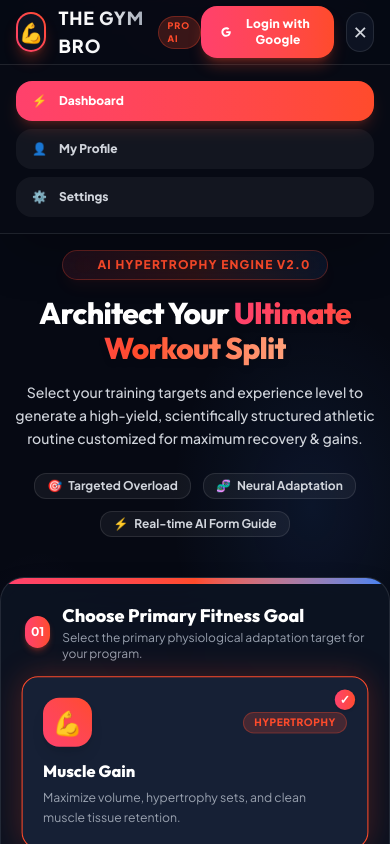
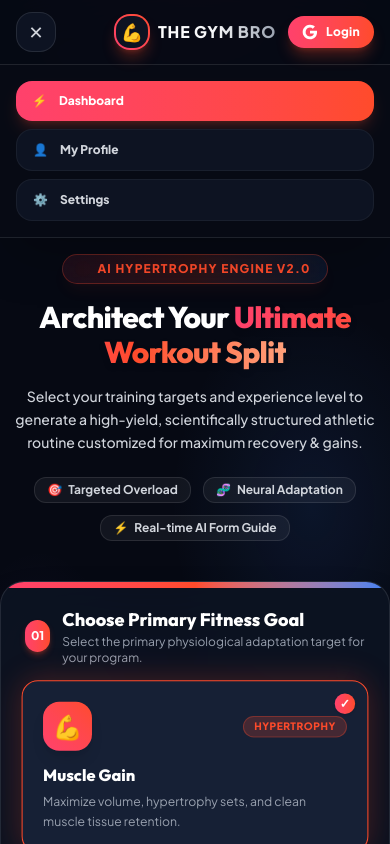
Before and after one commit to gouravgaba-git/Gym-bro-AI, a React (Vite) app: page /dashboard in a window 390 px wide. Both pictures are taken after a click on the button "Toggle Navigation Menu". Shown: the top 844 px of the page. Built offline with nearby package versions, Linux system fonts and the light colour scheme; no server answers.

Commit message:
update navbar for mobile devices

```diff
--- a/src/components/Navbar.jsx
+++ b/src/components/Navbar.jsx
@@ -30,34 +30,48 @@
 
   return (
     <header className="sticky top-0 z-50 backdrop-blur-xl bg-[#070a14]/85 border-b border-white/10 shadow-2xl transition-all duration-300">
-      <div className="max-w-7xl mx-auto px-4 sm:px-6 lg:px-8 h-16 sm:h-20 flex items-center justify-between">
+      <div className="max-w-7xl mx-auto px-4 sm:px-6 lg:px-8 h-16 sm:h-20 flex items-center justify-between relative">
 
-        {/* Brand Logo */}
+        {/* Mobile Left: Three-Line Hamburger Button */}
+        <div className="flex items-center md:hidden">
+          <button
+            className="w-10 h-10 rounded-2xl bg-[#0d1322] border border-white/10 text-gray-300 hover:text-white flex items-center justify-center transition-all cursor-pointer active:scale-95"
+            onClick={() => setMobileMenuOpen(!mobileMenuOpen)}
+            aria-label="Toggle Navigation Menu"
+          >
+            <span className="text-lg">{mobileMenuOpen ? "✕" : "☰"}</span>
+          </button>
+        </div>
+
+        {/* Brand Logo (Centered on mobile, Left-aligned on desktop) */}
         <div
-          className="flex items-center gap-3 cursor-pointer group"
-          onClick={() => navigate("/dashboard")}
+          className="flex items-center gap-2 sm:gap-3 cursor-pointer group absolute left-1/2 -translate-x-1/2 md:static md:translate-x-0"
+          onClick={() => {
+            setMobileMenuOpen(false);
+            navigate("/dashboard");
+          }}
         >
-          <div className="w-10 h-10 rounded-2xl bg-gradient-to-tr from-[#ff416c] to-[#ff4b2b] p-0.5 shadow-lg shadow-[#ff4b2b]/30 group-hover:scale-105 transition-transform duration-300">
+          <div className="w-9 h-9 sm:w-10 sm:h-10 rounded-2xl bg-gradient-to-tr from-[#ff416c] to-[#ff4b2b] p-0.5 shadow-lg shadow-[#ff4b2b]/30 group-hover:scale-105 transition-transform duration-300">
             <div className="w-full h-full bg-[#0d1322] rounded-[14px] flex items-center justify-center">
-              <span className="text-xl group-hover:rotate-12 transition-transform duration-300">💪</span>
+              <span className="text-lg sm:text-xl group-hover:rotate-12 transition-transform duration-300">💪</span>
             </div>
           </div>
           <div className="flex flex-col">
-            <div className="flex items-center gap-2">
-              <span className="font-black text-lg sm:text-xl tracking-wider bg-gradient-to-r from-white via-gray-100 to-gray-400 bg-clip-text text-transparent uppercase">
+            <div className="flex items-center gap-1.5 sm:gap-2">
+              <span className="font-black text-base sm:text-xl tracking-wider bg-gradient-to-r from-white via-gray-100 to-gray-400 bg-clip-text text-transparent uppercase whitespace-nowrap">
                 THE GYM BRO
               </span>
-              <span className="px-2 py-0.5 rounded-full text-[9px] font-black tracking-widest bg-[#ff4b2b]/20 text-[#ff4b2b] border border-[#ff4b2b]/30 uppercase">
+              <span className="px-1.5 sm:px-2 py-0.5 rounded-full text-[8px] sm:text-[9px] font-black tracking-widest bg-[#ff4b2b]/20 text-[#ff4b2b] border border-[#ff4b2b]/30 uppercase hidden sm:inline-block">
                 PRO AI
               </span>
             </div>
-            <span className="text-[10px] text-gray-400 font-medium tracking-wide hidden sm:block">
+            <span className="text-[10px] text-gray-400 font-medium tracking-wide hidden lg:block">
               HYPERTROPHY & SPLIT SYSTEM
             </span>
           </div>
         </div>
 
-        {/* Desktop Nav Links */}
+        {/* Desktop Nav Links (Center Segmented Pill) */}
         <nav className="hidden md:flex items-center gap-1.5 p-1.5 rounded-full bg-[#0d1322]/90 border border-white/10 shadow-inner">
           <NavLink
             to="/dashboard"
@@ -90,32 +104,33 @@
           </button>
         </nav>
 
-        {/* Right Actions: Auth Button / User Dropdown */}
+        {/* Mobile & Desktop Right Actions: Auth Button / User Dropdown */}
         <div className="flex items-center gap-3" ref={dropdownRef}>
           {!isAuthenticated ? (
             <button
-              className="px-5 py-2.5 rounded-2xl bg-gradient-to-r from-[#ff416c] to-[#ff4b2b] hover:from-[#ff4b2b] hover:to-[#ff416c] text-white text-xs font-extrabold tracking-wide flex items-center gap-2.5 shadow-lg shadow-[#ff4b2b]/30 hover:scale-[1.03] active:scale-95 transition-all duration-300 cursor-pointer"
+              className="px-3.5 sm:px-5 py-2 sm:py-2.5 rounded-2xl bg-gradient-to-r from-[#ff416c] to-[#ff4b2b] hover:from-[#ff4b2b] hover:to-[#ff416c] text-white text-xs font-extrabold tracking-wide flex items-center gap-2 shadow-lg shadow-[#ff4b2b]/30 hover:scale-[1.03] active:scale-95 transition-all duration-300 cursor-pointer"
               onClick={() => openAuthModal("Sign in with Google to save custom workout splits & access AI features.")}
             >
-              <svg className="w-4 h-4 fill-current" viewBox="0 0 24 24">
+              <svg className="w-4 h-4 fill-current shrink-0" viewBox="0 0 24 24">
                 <path d="M22.56 12.25c0-.78-.07-1.53-.2-2.25H12v4.26h5.92c-.26 1.37-1.04 2.53-2.21 3.31v2.77h3.57c2.08-1.92 3.28-4.74 3.28-8.09z" />
                 <path d="M12 23c2.97 0 5.46-.98 7.28-2.66l-3.57-2.77c-.98.66-2.23 1.06-3.71 1.06-2.86 0-5.29-1.93-6.16-4.53H2.18v2.84C3.99 20.53 7.7 23 12 23z" />
                 <path d="M5.84 14.09c-.22-.66-.35-1.36-.35-2.09s.13-1.43.35-2.09V7.06H2.18C1.43 8.55 1 10.22 1 12s.43 3.45 1.18 4.94l2.85-2.22.81-.63z" />
                 <path d="M12 5.38c1.62 0 3.06.56 4.21 1.64l3.15-3.15C17.45 2.09 14.97 1 12 1 7.7 1 3.99 3.47 2.18 7.06l3.66 2.84c.87-2.6 3.3-4.52 6.16-4.52z" />
               </svg>
-              <span>Login with Google</span>
+              <span className="hidden sm:inline">Login with Google</span>
+              <span className="sm:hidden">Login</span>
             </button>
           ) : (
             <div className="relative">
               <button
-                className="flex items-center gap-3 bg-[#0d1322] hover:bg-[#161f33] border border-white/10 p-1.5 pr-4 rounded-full cursor-pointer transition-all duration-300 shadow-md group"
+                className="flex items-center gap-2 sm:gap-3 bg-[#0d1322] hover:bg-[#161f33] border border-white/10 p-1.5 pr-2.5 sm:pr-4 rounded-full cursor-pointer transition-all duration-300 shadow-md group"
                 onClick={() => setDropdownOpen(!dropdownOpen)}
               >
                 <div className="relative">
                   <img
                     src={user?.profilePhoto || "https://lh3.googleusercontent.com/a/default-user"}
                     alt={user?.name || "User Avatar"}
-                    className="w-8 h-8 rounded-full object-cover ring-2 ring-[#ff4b2b]/50 group-hover:ring-[#ff4b2b] transition-all"
+                    className="w-7 h-7 sm:w-8 sm:h-8 rounded-full object-cover ring-2 ring-[#ff4b2b]/50 group-hover:ring-[#ff4b2b] transition-all"
                     onError={(e) => {
                       e.target.src = "https://lh3.googleusercontent.com/a/default-user";
                     }}
@@ -189,19 +204,10 @@
               )}
             </div>
           )}
-
-          {/* Mobile Hamburger Toggle Button */}
-          <button
-            className="md:hidden w-10 h-10 rounded-2xl bg-[#0d1322] border border-white/10 text-gray-300 hover:text-white flex items-center justify-center transition-all cursor-pointer"
-            onClick={() => setMobileMenuOpen(!mobileMenuOpen)}
-            aria-label="Toggle Navigation Menu"
-          >
-            <span className="text-lg">{mobileMenuOpen ? "✕" : "☰"}</span>
-          </button>
         </div>
       </div>
 
-      {/* Mobile Nav Drawer */}
+      {/* Mobile Nav Drawer (Opens when clicking left three-line button) */}
       {mobileMenuOpen && (
         <div className="md:hidden border-t border-white/10 bg-[#070a14] px-4 py-4 space-y-2 animate-in fade-in slide-in-from-top-2 duration-200">
           <NavLink
@@ -224,7 +230,7 @@
               setMobileMenuOpen(false);
               handleProtectedNav("/profile", "Please sign in with Google to access your personal profile.");
             }}
-            className="w-full text-left px-4 py-3 rounded-2xl text-xs font-extrabold flex items-center gap-3 text-gray-300 bg-white/5 hover:bg-white/10 cursor-pointer"
+            className="w-full text-left px-4 py-3 rounded-2xl text-xs font-extrabold flex items-center gap-3 text-gray-300 bg-[#0d1322] hover:bg-white/10 cursor-pointer border border-white/5"
           >
             <span>👤</span>
             <span>My Profile</span>
@@ -235,7 +241,7 @@
               setMobileMenuOpen(false);
               handleProtectedNav("/settings", "Please sign in with Google to access account settings.");
             }}
-            className="w-full text-left px-4 py-3 rounded-2xl text-xs font-extrabold flex items-center gap-3 text-gray-300 bg-white/5 hover:bg-white/10 cursor-pointer"
+            className="w-full text-left px-4 py-3 rounded-2xl text-xs font-extrabold flex items-center gap-3 text-gray-300 bg-[#0d1322] hover:bg-white/10 cursor-pointer border border-white/5"
           >
             <span>⚙️</span>
             <span>Settings</span>
```
